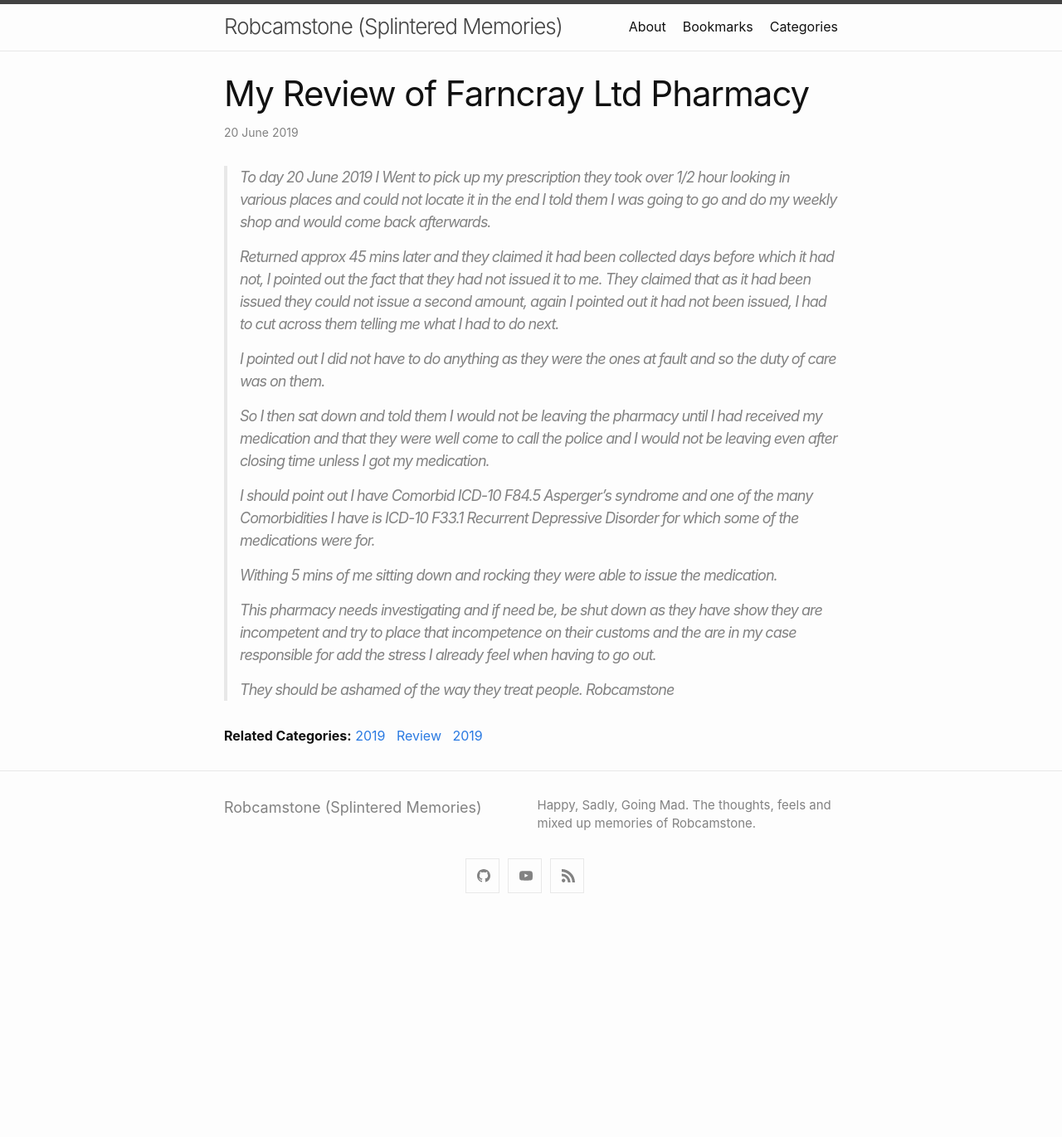
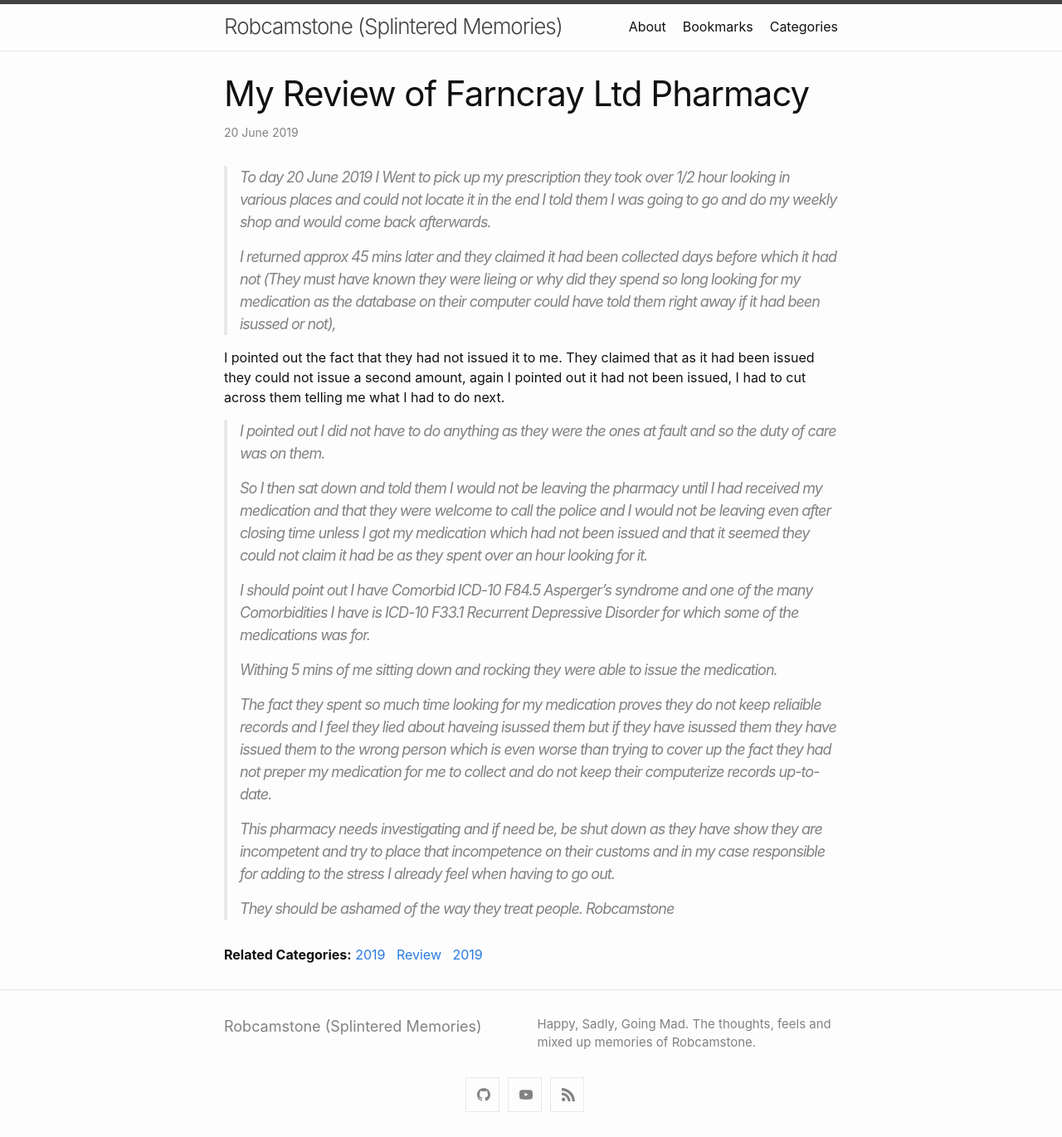
Before and after one commit to Robcamstone/Robcamstone.github.io, a Jekyll site: the page built from _posts/2019-06-20-My-review-of-Farncray-Ltd-Pharmacy.md, in a window 1280 px wide. Shown: the whole page at 83% size. Built offline with Jekyll 4.4.1, drawn with Linux system fonts in a browser that asks for light colours; before the commit the page ends 1107 px from its top, so only the background shows below that.

Commit message:
Update 2019-06-20-My-review-of-Farncray-Ltd-Pharmacy.md

```diff
--- a/_posts/2019-06-20-My-review-of-Farncray-Ltd-Pharmacy.md
+++ b/_posts/2019-06-20-My-review-of-Farncray-Ltd-Pharmacy.md
@@ -6,17 +6,21 @@ categories: [2019, Review]
 
 > To day 20 June 2019  I Went to pick up my prescription they took over 1/2 hour looking in various places and could not locate it in the end I told them I was going to go and do my weekly shop and would come back afterwards.
 >
-> Returned approx 45 mins later and they claimed it had been collected days before which it had not, I pointed out the fact that they had not issued it to me. They claimed that as it had been issued they could not issue a second amount, again I pointed out it had not been issued, I had to cut across them telling me what I had to do next.
+> I returned approx 45 mins later and they claimed it had been collected days before which it had not (They must have known they were lieing or why did they spend so long looking for my medication as the database on their computer could have told them right away if it had been isussed or not),
+
+I pointed out the fact that they had not issued it to me. They claimed that as it had been issued they could not issue a second amount, again I pointed out it had not been issued, I had to cut across them telling me what I had to do next.
 >
 > I pointed out I did not have to do anything as they were the ones at fault and so the duty of care was on them.
 >
-> So I then sat down and told them I would not be leaving the pharmacy until I had received my medication and that they were well come to call the police and I would not be leaving even after closing time unless I got my medication.
+> So I then sat down and told them I would not be leaving the pharmacy until I had received my medication and that they were welcome to call the police and I would not be leaving even after closing time unless I got my medication which had not been issued and that it seemed they could not claim it had be as they spent over an hour looking for it.
 >
-> I should point out I have Comorbid ICD-10 F84.5 Asperger’s syndrome and one of the many Comorbidities I have is ICD-10 F33.1 Recurrent Depressive Disorder for which some of the medications were for.
+> I should point out I have Comorbid ICD-10 F84.5 Asperger’s syndrome and one of the many Comorbidities I have is ICD-10 F33.1 Recurrent Depressive Disorder for which some of the medications was for.
 >
 > Withing 5 mins of me sitting down and rocking they were able to issue the medication.
 >
-> This pharmacy needs investigating and if need be, be shut down as they have show they are incompetent and try to place that incompetence on their customs and the are in my case responsible for add the stress I already feel when having to go out.
+> The fact they spent so much time looking for my medication proves they do not keep reliaible records and I feel they lied about haveing isussed them but if they have isussed them they have issued them to the wrong person which is even worse than trying to cover up the fact they had not preper my medication for me to collect and do not keep their computerize records up-to-date.
+>
+> This pharmacy needs investigating and if need be, be shut down as they have show they are incompetent and try to place that incompetence on their customs and in my case responsible for adding to the stress I already feel when having to go out.
 >
 > They should be ashamed of the way they treat people.
 <cite>Robcamstone</cite>
```
